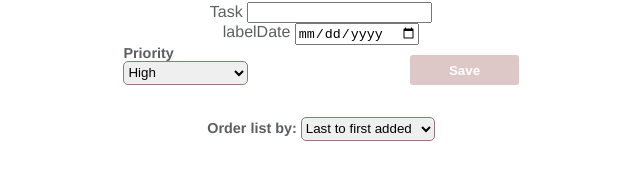
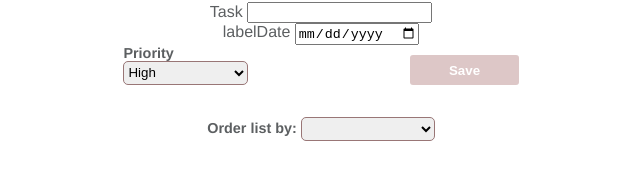
Before and after one commit to NuriaAS/vue-to-do-list, a Vue app: page / in a window 1280 px wide. Shown: the part 116-300 px from the top of the page, without its empty margins (319-959 px from the left). Built offline with nearby package versions, Linux system fonts and the light colour scheme.

Commit message:
Rename select value names

```diff
--- a/src/components/Header.vue
+++ b/src/components/Header.vue
@@ -32,14 +32,14 @@
       <label for="" class="header__order__label">
         Order list by:
         <select name="order" class="header__order__label__list-order" id="order" v-model="order" @change="onChange()">
-          <option value="created" selected>Last to first added</option>
-          <option value="createdReverse">First to last added</option>
-          <option value="highPriority">High to low priority</option>
-          <option value="lowPriority">Low to high priority</option>
-          <option value="when">First to last to do</option>
-          <option value="whenReverse">Last to first to do</option>
-          <option value="alphabetical">From A to Z</option>
-          <option value="alphabeticalReverse">From Z to A</option>
+          <option value="taskCreationDateSort" selected>Last to first added</option>
+          <option value="taskCreationDateSortReverse">First to last added</option>
+          <option value="taskPriority">High to low priority</option>
+          <option value="taskPriorityReverse">Low to high priority</option>
+          <option value="taskDateExecutionSort">First to last to do</option>
+          <option value="taskDateExecutionSortReverse">Last to first to do</option>
+          <option value="taskName">From A to Z</option>
+          <option value="taskNameReverse">From Z to A</option>
         </select>
       </label>
     </section>
--- a/src/components/List.vue
+++ b/src/components/List.vue
@@ -82,27 +82,27 @@ export default {
   watch: {
     order(val) {
       let newTasksList = [...this.tasks];
-      if(val === 'highPriority' ) {
+      if(val === 'taskPriority' ) {
           newTasksList.sort((a, b) => a.taskPriority - b.taskPriority);
 
-      } else if(val === 'lowPriority') {
+      } else if(val === 'taskPriorityReverse') {
         newTasksList.sort((a, b) => b.taskPriority - a.taskPriority);
-      } else if(val === 'alphabetical') {
+      } else if(val === 'taskName') {
         newTasksList.sort(function(a,b){
           return a.taskName.localeCompare(b.taskName);
         })
-      } else if(val === 'alphabeticalReverse') {
+      } else if(val === 'taskNameReverse') {
         newTasksList.sort(function(a,b){
           return b.taskName.localeCompare(a.taskName);
         })
-      } else if (val === 'when') {
+      } else if (val === 'taskDateExecutionSort') {
         newTasksList.sort((a, b) => b.taskDateExecutionSort - a.taskDateExecutionSort);
-      } else if (val === 'whenReverse') {
+      } else if (val === 'taskDateExecutionSortReverse') {
         newTasksList.sort((a, b) => a.taskDateExecutionSort - b.taskDateExecutionSort);
-      }  else if (val === 'createdReverse') {
+      }  else if (val === 'taskCreationDateSortReverse') {
         newTasksList.sort((a, b) => b.taskCreationDateSort - a.taskCreationDateSort);
 
-      } else if (val === 'created') {
+      } else if (val === 'taskCreationDateSort') {
          newTasksList.sort((a, b) => a.taskCreationDateSort - b.taskCreationDateSort);
       }
       this.tasks = newTasksList;
```
